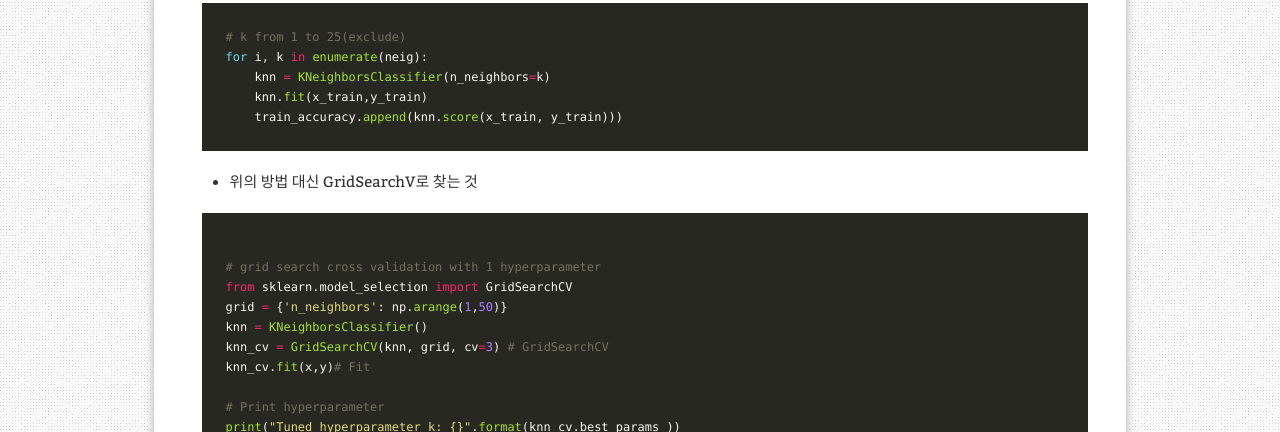
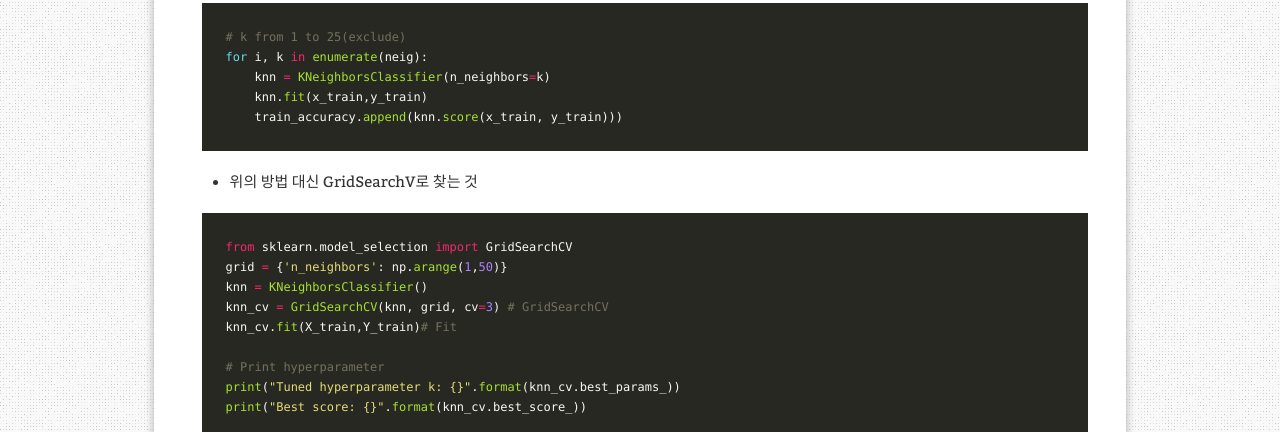
Before and after one commit to aristohyun/aristohyun.github.io, a Jekyll site: the page built from _posts/2021-07-03- Hyperparameter-Tuning.md, in a window 1280 px wide and 900 px high, scrolled down 1727 px, cut to the strip 0-432 px from the top of the window. Built offline with Jekyll 4.4.1, drawn with Linux system fonts in a browser that asks for light colours; comment, search, counter and statistics services are not loaded.

Commit message:
Update 2021-07-03- Hyperparameter-Tuning.md

```diff
--- a/_posts/2021-07-03- Hyperparameter-Tuning.md
+++ b/_posts/2021-07-03- Hyperparameter-Tuning.md
@@ -55,20 +55,18 @@ for i, k in enumerate(neig):
 - 위의 방법 대신 GridSearchV로 찾는 것
 
 ~~~ python
-
-# grid search cross validation with 1 hyperparameter
 from sklearn.model_selection import GridSearchCV
 grid = {'n_neighbors': np.arange(1,50)}
 knn = KNeighborsClassifier()
 knn_cv = GridSearchCV(knn, grid, cv=3) # GridSearchCV
-knn_cv.fit(x,y)# Fit
+knn_cv.fit(X_train,Y_train)# Fit
 
 # Print hyperparameter
 print("Tuned hyperparameter k: {}".format(knn_cv.best_params_))
 print("Best score: {}".format(knn_cv.best_score_))
 ~~~
 
-![image](https://user-images.githubusercontent.com/32366711/124358333-c11cf580-dc5a-11eb-9e96-40464ce43afa.png)
+![image](https://user-images.githubusercontent.com/32366711/124721688-4991e380-df44-11eb-9ad1-1ec158fe05cf.png)
 
 <br />
 - 로지스틱회귀에서 가중치(C)와 패널티를 l1으로 할것인지 l2로 할것인지 또한 설정 가능
```
